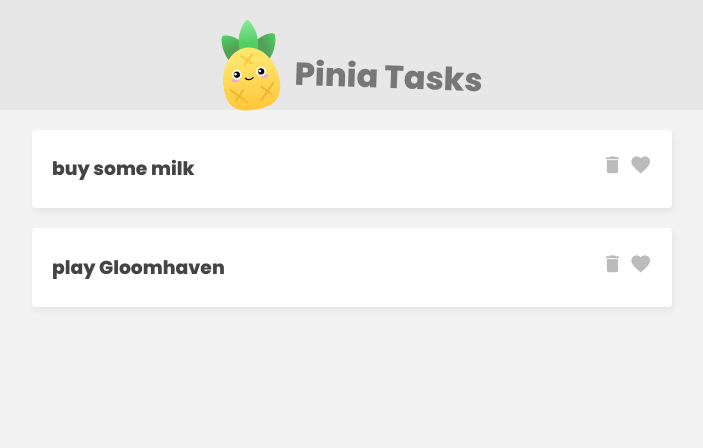
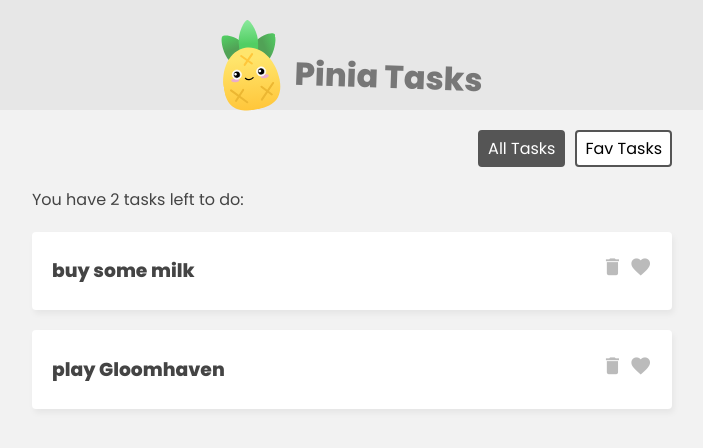
Before and after one commit to kulotsystems/pinia-thenetninja, a Vue app: page / in a window 1280 px wide. Shown: the top 448 px of the page, without its empty margins (288-991 px from the left). Built offline with nearby package versions, Linux system fonts and the light colour scheme.

Commit message:
Lesson 5: Getters.

```diff
--- a/src/App.vue
+++ b/src/App.vue
@@ -6,9 +6,22 @@
             <h1>Pinia Tasks</h1>
         </header>
 
+        <!-- filter -->
+        <nav class="filter">
+            <button @click="filter = 'all'"  :class="{ 'active': filter === 'all'  }">All Tasks</button>
+            <button @click="filter = 'favs'" :class="{ 'active': filter === 'favs' }">Fav Tasks</button>
+        </nav>
+
         <!-- task list -->
-        <div class="task-list">
+        <div class="task-list" v-if="filter === 'all'">
+            <p>You have {{ taskStore.totalCount }} task<template v-if="taskStore.totalCount > 1">s</template> left to do:</p>
             <div v-for="task in taskStore.tasks">
+                <TaskDetails :task="task"/>
+            </div>
+        </div>
+        <div class="task-list" v-if="filter === 'favs'">
+            <p>You have {{ taskStore.favCount }} fav<template v-if="taskStore.favCount > 1">s</template> left to do:</p>
+            <div v-for="task in taskStore.favs">
                 <TaskDetails :task="task"/>
             </div>
         </div>
@@ -18,6 +31,9 @@
 <script setup>
     import TaskDetails from './components/TaskDetails.vue';
     import { useTaskStore } from './stores/TaskStore.js';
+    import { ref } from 'vue';
+
+    const filter = ref('all');
 
     const taskStore = useTaskStore();
 </script>
--- a/src/assets/main.css
+++ b/src/assets/main.css
@@ -57,3 +57,30 @@
     cursor: pointer;
     color: #bbb;
 }
+
+
+/* filter nav */
+.filter {
+    width: 640px;
+    margin: 20px auto;
+    text-align: right;
+}
+.filter button {
+    display: inline-block;
+    margin-left: 10px;
+    background: #fff;
+    border: 2px solid #555;
+    border-radius: 4px;
+    padding: 4px 8px;
+    cursor: pointer;
+    font-size: 1em;
+}
+
+.filter button:hover {
+    background: #bbb;
+}
+
+.filter button.active {
+    color: #fff;
+    background: #555;
+}
--- a/src/components/TaskDetails.vue
+++ b/src/components/TaskDetails.vue
@@ -10,6 +10,6 @@
 
 <script setup>
     const props = defineProps({
-        task: String
+        task: Object
     });
 </script>
--- a/src/stores/TaskStore.js
+++ b/src/stores/TaskStore.js
@@ -6,5 +6,22 @@
             { id: 1, title: 'buy some milk'  , isFav: false },
             { id: 2, title: 'play Gloomhaven', isFav: true  },
         ]
-    })
+    }),
+
+    getters: {
+        favs() {
+            return this.tasks.filter(t => t.isFav);
+        },
+
+        favCount() {
+            return this.tasks.reduce((accumulator, current) => {
+                return current.isFav ? accumulator + 1 : accumulator
+            }, 0);
+        },
+
+       // using arrow function
+        totalCount: (state) => {
+            return state.tasks.length;
+        }
+    }
 });
```
